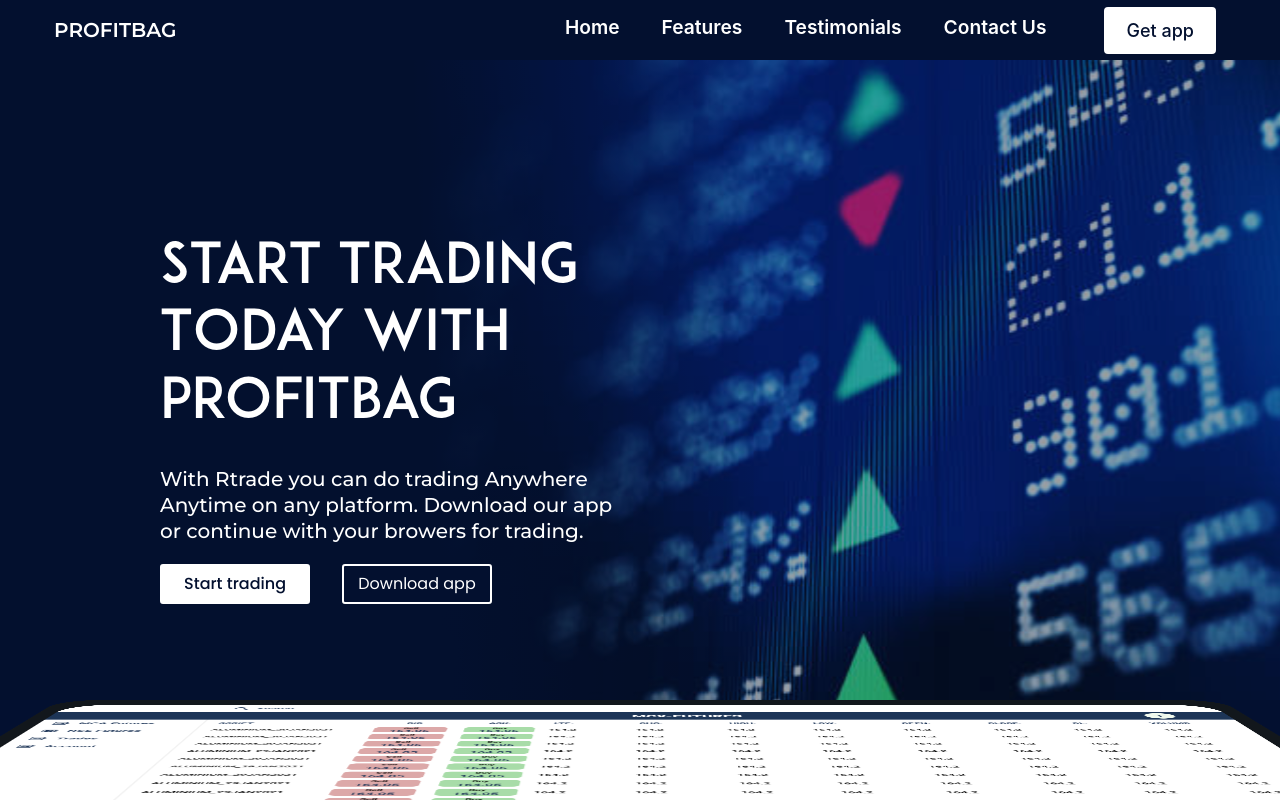
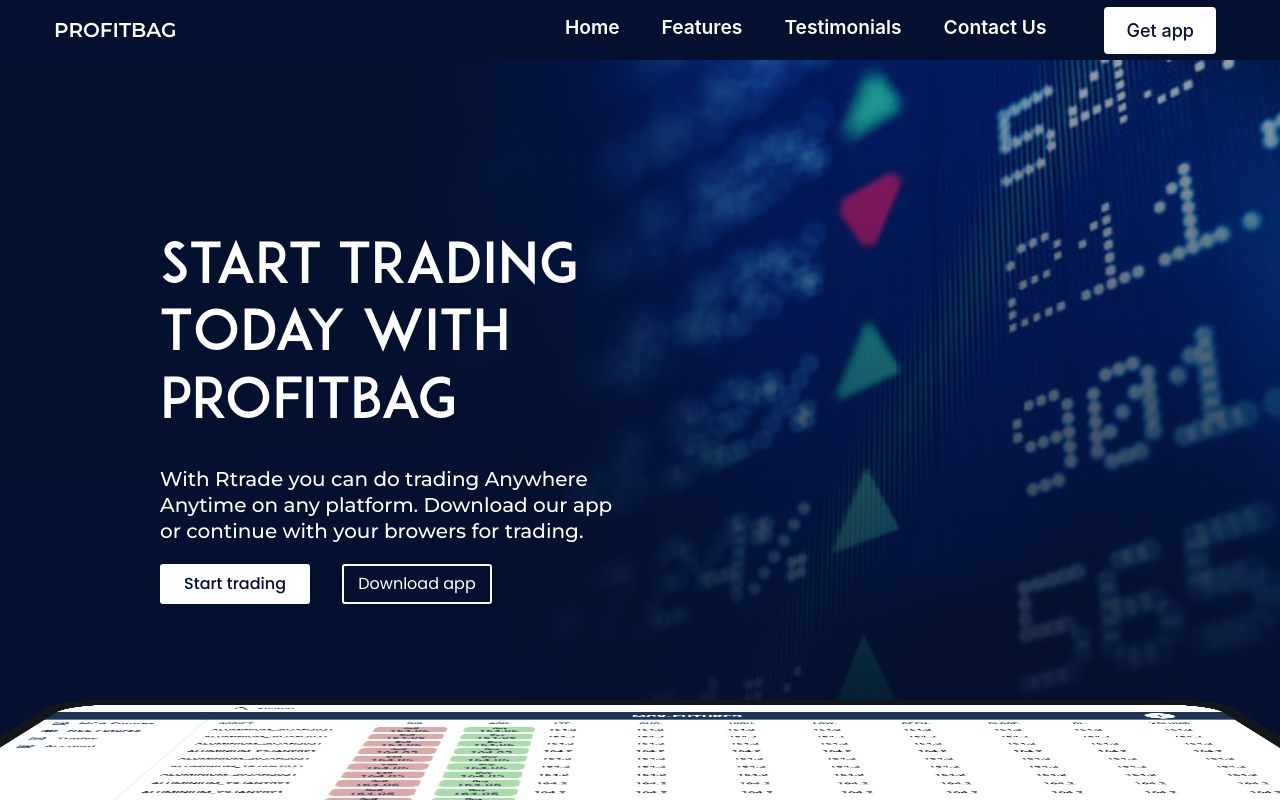
Before and after one commit to Arnavjain1703/ProfitBag, a React (Create React App) app in the folder frontend/: page / in a window 1280 px wide. Shown: the top 800 px of the page. Built offline with nearby package versions, Linux system fonts and the light colour scheme.

Commit message:
added gradient

```diff
--- a/frontend/src/Components/LandingSection/LandingSection.module.css
+++ b/frontend/src/Components/LandingSection/LandingSection.module.css
@@ -5,7 +5,9 @@
 
 .landingSection{
     height: 90vh;
-    background-image: url('../../assets/images/bg1.svg');
+    /* background-image: url("../../assets/images/bg1.svg"); */
+    background-image: linear-gradient(to bottom, rgba(3, 16, 47, 0), rgba(3, 16, 47, 1)),
+    url("../../assets/images/bg1.svg");
     background-size: cover;
     padding-left: 160px;
     color: white;
```
